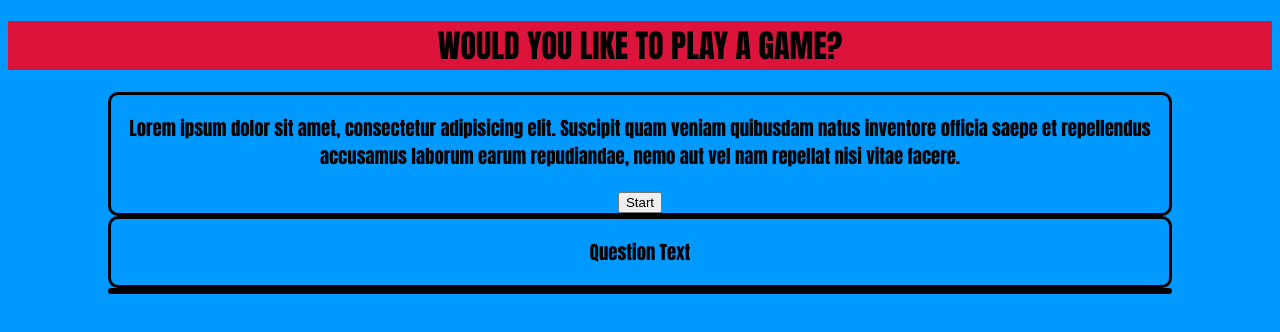
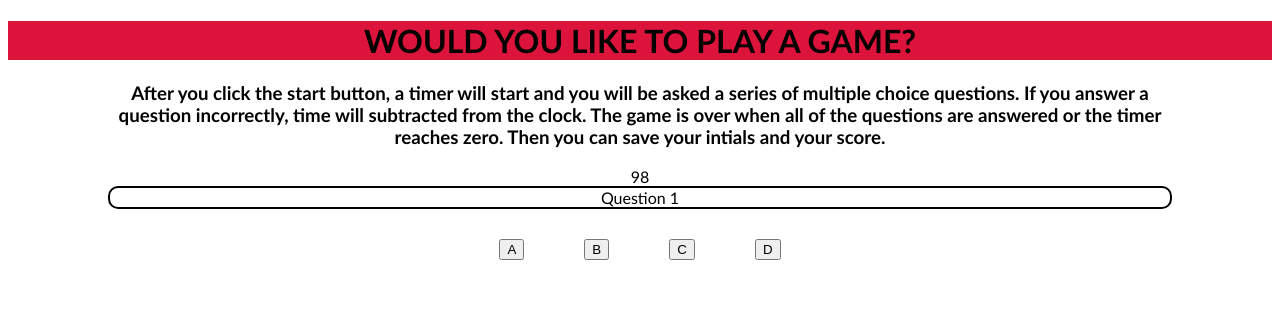
Before and after one commit to bradfan/would-you-like-to-play-a-game, a plain HTML site: page index.html in a window 1280 px wide. Both pictures are taken after a click on the button "Start". Drawn offline with Linux system fonts and the light colour scheme.

Commit message:
establish basic functions

```diff
--- a/index.html
+++ b/index.html
@@ -13,19 +13,26 @@
         <h1>WOULD YOU LIKE TO PLAY A GAME?</h1>
     </header>
     <div class= "deco" id = "#">
-        <h3 id = "fun">
-            Lorem ipsum dolor sit amet, consectetur adipisicing elit. Suscipit quam veniam quibusdam natus inventore officia saepe et repellendus accusamus laborum earum repudiandae, nemo aut vel nam repellat nisi vitae facere.
+        <h3 class = "intro">
+            After you click the start button, a timer will start and you will be asked a series of multiple choice questions. If you answer a question incorrectly, time will subtracted from the clock. The game is over when all of the questions are answered or the timer reaches zero. Then you can save your intials and your score.
         </h3>
+
+        <div id = "clock"></div>
+
         <button id = "start">Start</button>
     </div>
+
+    <div class = "deco" id ="qcontainer">
+          <h3>"Test Your Trivia!"</h3>
     </div>
-    <div class = "deco" id ="#">
-         <h3>Question Text</h3>
+
+    <div id = "results">
+        <button id = "a" class= "answer" check="true">A</button><button id = "b" class= "answer" check="false">B</button><button id = "c" class= "answer">C</button><button id = "d" class= "answer">D</button>
+
+        <!-- this div will display the test results as well -->
 
     </div>
-    <div class= "answers">
 
-    </div>
 
     <script src="script.js"></script>
 </body>
--- a/script.js
+++ b/script.js
@@ -1,45 +1,79 @@
 // how many seconds in game GV
-var time =100;
+var time = 100;
 // question and answer array (key: value) GV
-var question =[
-    {
-      text: "Question 1",
-      options: ["True", "False"],
-      correctAnswer: "True",
+var myQuestions = [
+  {
+    question: "Question 1",
+    options: ["a", "b","c","d"],
+    correctAnswer: "b",
+  },{
+    question: "Question 2",
+    options: ["a", "b","c","d"],
+    correctAnswer: "c",
+  },{
+    question: "Question 3",
+    options: ["a", "b","c","d"],
+    correctAnswer: "d",
+  },
+];
+// // this starts the function when clicked
+var startButton = document.querySelector("#start");
+var clock = document.querySelector("#clock");
+startButton.addEventListener("click", function (e) {
+  startButton.style.display = "none";
+  startQuestions();
+  clock.textContent = time;
+  var clockMsg = setInterval(function () {
+    time--;
+    clock.textContent = time;
+    if (time === 0) {
+      clearInterval(clockMsg);
+    }
+  }, 1000);
+ }
+);
 
-      text: "Question 2",
-      options: ["True", "False"],
-      correctAnswer: "True",
+var qcontainer = document.querySelector("#qcontainer");
 
-      text: "Question 3",
-      options: ["True", "False"],
-      correctAnswer: "True",
+function startQuestions() {
+    qcontainer.textContent = myQuestions[0].question
+
+}
+
+ //or add the button html dynamically here
+    // for all 4 buttons
+    // for button text for button with id a as  myQuestions[0].options[0]
+
+    //creat a new attribute for each button, with a value=
+
+var answerBtn = document.querySelector(".answer");
+answerBtn.addEventListener("click", function(event){
+  var element = event.target;
+
+  if (element.matches("")){
+    var state = element.getAttribute("data-state");
+    if(state ===""){
+
     }
-]
-// take things out of message as needed.
 
-// // this will populate function to display question, record answer and hide box
+  }
+
+})
+// console.log(event.target.getAttribute("id")
+
+// TAKE SYNTAX OUT OF MESSAGE AS NEEDED
+
+// THIS WILL POPULATE THE FUNCTION THAT DISPLAYS QUESTION (AND MOVE THROUGH ARRAY?)
 // var questionText = document.querySelector("#questionText");
-// // this will populate the function to store answers
+
+// THIS WILL POPULATE THE FUNCTION THAT STORES ANSWERS
 // var answers = document.querySelector("#answers");
-// // this will populate the function to start and stop as answers are given
-// var timer = document.querySelector("#timer");
 
-// var start = document.querySelector("#startPrompt");
-// //  this starts the timer
-// var startButton = document.querySelector("#start");
-// // this starts the function when clicked
-// startButton.addEventListener("click", function(e){
-//     timer.textContent = time;
-//     setInterval(function(){
-//      time --;
-//     //  hides start button after click. (this syntax will hide question box too)
-//      start.style.display = "none";
-//     }, 1000)
-// //
-// //   present with a question
-//      questionText.textContent = questions[0].text;
-// //   give answers (for each loop(?) or for loop)
+
+
+
+
+// GIVE ANSWERS (FOR EACH LOOP?) OR FOR LOOP
 //      questions [0].answers.forEach(function(item){
 //         //  create html button
 //          var answerBtn = document.createElement("button");
@@ -50,15 +84,6 @@ var question =[
 
 //      })
 // })
-
-
-
-
-
-
-
-
-
 
 // GIVEN I am taking a code quiz
 // WHEN I click the start button
--- a/style.css
+++ b/style.css
@@ -1,7 +1,7 @@
 body{
-    font-family: Impact, Haettenschweiler, 'Arial Narrow Bold', sans-serif;
+    font-family:'Trebuchet MS', 'Lucida Sans Unicode', 'Lucida Grande', 'Lucida Sans', Arial, sans-serif;
     text-align: center;
-     background-color: rgb(0, 153, 255);
+
 
 
 }
@@ -11,19 +11,23 @@ header{
 }
 div{
     text-align: center;
-    border-style: solid;
-    border-radius: 10px;
     margin-left: 100px;
     margin-right: 100px;
-
-
-
 }
 
 #timer{
     position:fixed
 
 }
-.fun{
-    font-family:'Trebuchet MS', 'Lucida Sans Unicode', 'Lucida Grande', 'Lucida Sans', Arial, sans-serif;
+
+#start{
+    margin:30px;
 }
+.answer{
+    margin:30px;
+
+}
+#qcontainer{
+    border: 2px solid black;
+    border-radius: 10px;
+}
```
